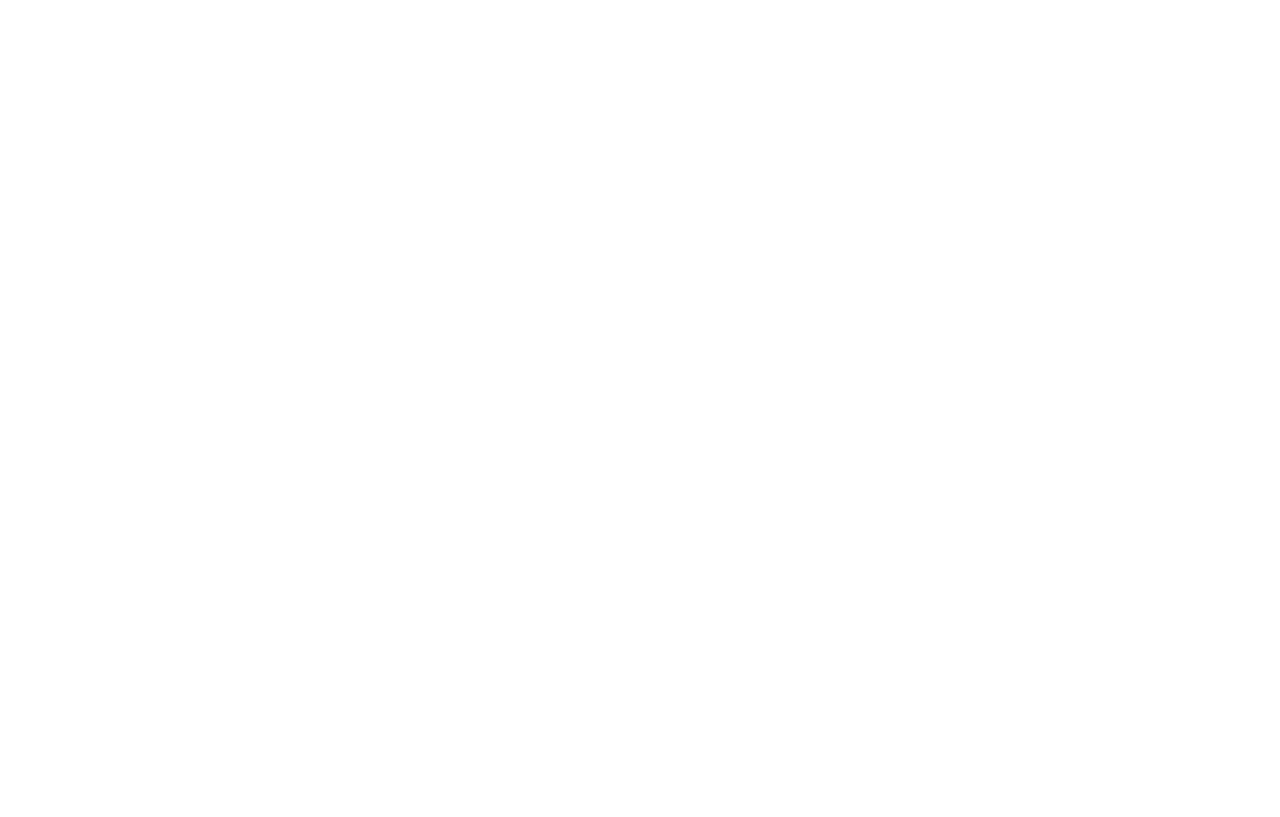
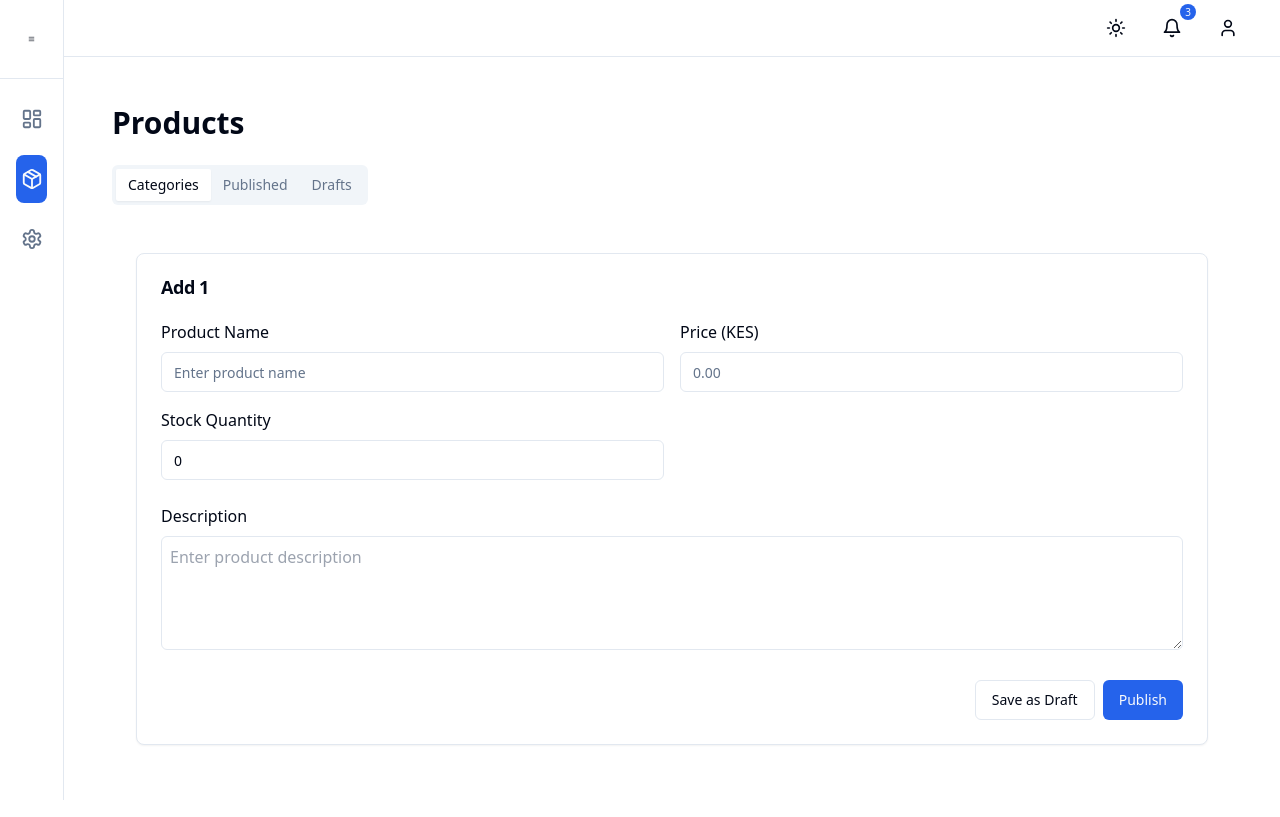
Before and after one commit to arnesssr/innventra, a React (Vite) app in the folder product-management/: page /products/new/1 in a window 1280 px wide. Before the commit this address had no page. Built offline with nearby package versions, Linux system fonts and the light colour scheme.

Commit message:
feat: enhance product management with category navigation; implement CategoryView and update routing for new product creation

```diff
--- a/product-management/src/pages/products/CategoriesPage.tsx
+++ b/product-management/src/pages/products/CategoriesPage.tsx
@@ -5,6 +5,10 @@
 
 export function CategoriesPage() {
   const navigate = useNavigate()
+
+  const handleAddNew = (categoryId: string) => {
+    navigate(`/products/new/${categoryId}`) // Navigate to form with category
+  }
 
   const categories = [
     { id: 'bibles', name: 'Bibles', icon: BookOpen, description: 'Holy Bibles in different versions and formats' },
@@ -29,11 +33,11 @@
             <div className="flex gap-2">
               <Button
                 variant="outline"
-                onClick={() => navigate(`/products/${id}`)}
+                onClick={() => navigate(`/products/categories/${id}`)}
               >
                 View Products
               </Button>
-              <Button onClick={() => navigate(`/products/add/${id}`)}>
+              <Button onClick={() => handleAddNew(id)}>
                 Add New
               </Button>
             </div>
--- /dev/null
+++ b/product-management/src/pages/products/CategoryView.tsx
@@ -0,0 +1,32 @@
+import { useParams, useNavigate } from 'react-router-dom'
+import { Button } from "../../components/ui/Button"
+import { Plus } from "lucide-react"
+import { useStore } from "../../store/useStore"
+
+export function CategoryView() {
+  const { category } = useParams()
+  const navigate = useNavigate()
+  const products = useStore(state =>
+    state.products.filter(p => p.category === category && p.status === 'published')
+  )
+
+  const categoryTitles: Record<string, string> = {
+    books: 'Books',
+    bibles: 'Bibles',
+    gifts: 'Gifts & Cards',
+    stationery: 'Stationery',
+    toys: 'Toys & Games'
+  }
+
+  return (
+    <div className="space-y-6">
+      <div className="flex items-center justify-between">
+        <h2 className="text-2xl font-bold">{categoryTitles[category ?? '']}</h2>
+        <Button onClick={() => navigate(`/products/new/${category}`)}>
+          <Plus className="h-4 w-4 mr-2" /> Add {categoryTitles[category ?? '']}
+        </Button>
+      </div>
+      // ...rest of the component
+    </div>
+  )
+}
--- a/product-management/src/pages/products/ProductForm.tsx
+++ b/product-management/src/pages/products/ProductForm.tsx
@@ -1,5 +1,5 @@
-import { useState } from "react"
-import { useNavigate } from "react-router-dom"
+import { useState, useEffect } from "react"
+import { useParams, useNavigate } from "react-router-dom"
 import { Card, CardContent, CardHeader, CardTitle } from "../../components/ui/Card"
 import { Input } from "../../components/ui/Input"
 import { Button } from "../../components/ui/Button"
@@ -10,32 +10,57 @@
   category?: string;
 }
 
-export function ProductForm({ category }: ProductFormProps) {
+interface ProductFormData {
+  name: string;
+  category: string;
+  price: string;
+  description: string;
+  image: File | null;
+  stockQuantity: number;
+  status: 'draft' | 'published';
+}
+
+export function ProductForm() {
+  const { category } = useParams() // Get category from URL
   const navigate = useNavigate()
   const addProduct = useStore(state => state.addProduct)
 
-  const [formData, setFormData] = useState({
-    name: '',
-    category: category || '',
-    price: '',
-    stock: '',
-    isbn: '',
-    author: '',
-    version: '',
-    coverType: '',
-    description: '',
-    status: 'draft' as const
+  // Initialize form with category from URL
+  const [formData, setFormData] = useState<ProductFormData>({
+    name: "",
+    category: category || "", // Set initial category from URL
+    price: "",
+    description: "",
+    image: null,
+    stockQuantity: 0,
+    status: 'draft'
   })
 
+  // Update category when URL param changes
+  useEffect(() => {
+    if (category) {
+      setFormData(prev => ({ ...prev, category }))
+    }
+  }, [category])
+
+  // Handle form submission
   const handleSubmit = (e: React.FormEvent, status: 'draft' | 'published') => {
     e.preventDefault()
-    addProduct({
+    const submitData = {
       ...formData,
+      status,
       price: parseFloat(formData.price),
-      stock: parseInt(formData.stock),
-      status
-    })
-    navigate('/products')
+    }
+
+    // Here you would typically save to your store/backend
+    addProduct(submitData)
+
+    // Navigate based on status
+    if (status === 'draft') {
+      navigate('/products/drafts')
+    } else {
+      navigate('/products/published')
+    }
   }
 
   const renderCategoryFields = () => {
@@ -46,16 +71,16 @@
             <div className="space-y-2">
               <label>ISBN</label>
               <Input
-                value={formData.isbn}
-                onChange={e => setFormData({ ...formData, isbn: e.target.value })}
+                value={formData.category}
+                onChange={e => setFormData({ ...formData, category: e.target.value })}
                 placeholder="Enter ISBN"
               />
             </div>
             <div className="space-y-2">
               <label>Author</label>
               <Input
-                value={formData.author}
-                onChange={e => setFormData({ ...formData, author: e.target.value })}
+                value={formData.name}
+                onChange={e => setFormData({ ...formData, name: e.target.value })}
                 placeholder="Enter author name"
               />
             </div>
@@ -66,7 +91,7 @@
           <div className="grid gap-4 md:grid-cols-2">
             <div className="space-y-2">
               <label>Version</label>
-              <Select value={formData.version} onValueChange={value => setFormData({ ...formData, version: value })}>
+              <Select value={formData.category} onValueChange={value => setFormData({ ...formData, category: value })}>
                 <SelectTrigger>
                   <SelectValue placeholder="Select version" />
                 </SelectTrigger>
@@ -79,7 +104,7 @@
             </div>
             <div className="space-y-2">
               <label>Cover Type</label>
-              <Select value={formData.coverType} onValueChange={value => setFormData({ ...formData, coverType: value })}>
+              <Select value={formData.name} onValueChange={value => setFormData({ ...formData, name: value })}>
                 <SelectTrigger>
                   <SelectValue placeholder="Select cover type" />
                 </SelectTrigger>
@@ -129,8 +154,8 @@
                 <label>Stock Quantity</label>
                 <Input
                   type="number"
-                  value={formData.stock}
-                  onChange={e => setFormData({ ...formData, stock: e.target.value })}
+                  value={formData.stockQuantity}
+                  onChange={e => setFormData({ ...formData, stockQuantity: parseInt(e.target.value) })}
                   placeholder="0"
                   required
                 />
--- a/product-management/src/routes.tsx
+++ b/product-management/src/routes.tsx
@@ -5,6 +5,8 @@
 import { ProductForm } from './pages/products/ProductForm'
 import { PublishedProducts } from './pages/products/PublishedProducts'
 import { CategoriesPage } from './pages/products/CategoriesPage'
+import { CategoryView } from './pages/products/CategoryView'
+import { DraftsPage } from './pages/products/DraftsPage'
 
 export function AppRoutes() {
   return (
@@ -12,10 +14,12 @@
       <Route element={<RootLayout />}>
         <Route path="/" element={<DashboardPage />} />
         <Route path="/products" element={<ProductsPage />}>
-          <Route index element={<Navigate to="/products/published" replace />} />
+          <Route index element={<Navigate to="/products/categories" replace />} />
+          <Route path="categories" element={<CategoriesPage />} />
+          <Route path="categories/:category" element={<CategoryView />} />
           <Route path="published" element={<PublishedProducts />} />
-          <Route path="categories" element={<CategoriesPage />} />
-          <Route path="new" element={<ProductForm />} />
+          <Route path="drafts" element={<DraftsPage />} />
+          <Route path="new/:category" element={<ProductForm />} />
         </Route>
         <Route path="/settings" element={<div>Settings</div>} />
       </Route>
```
